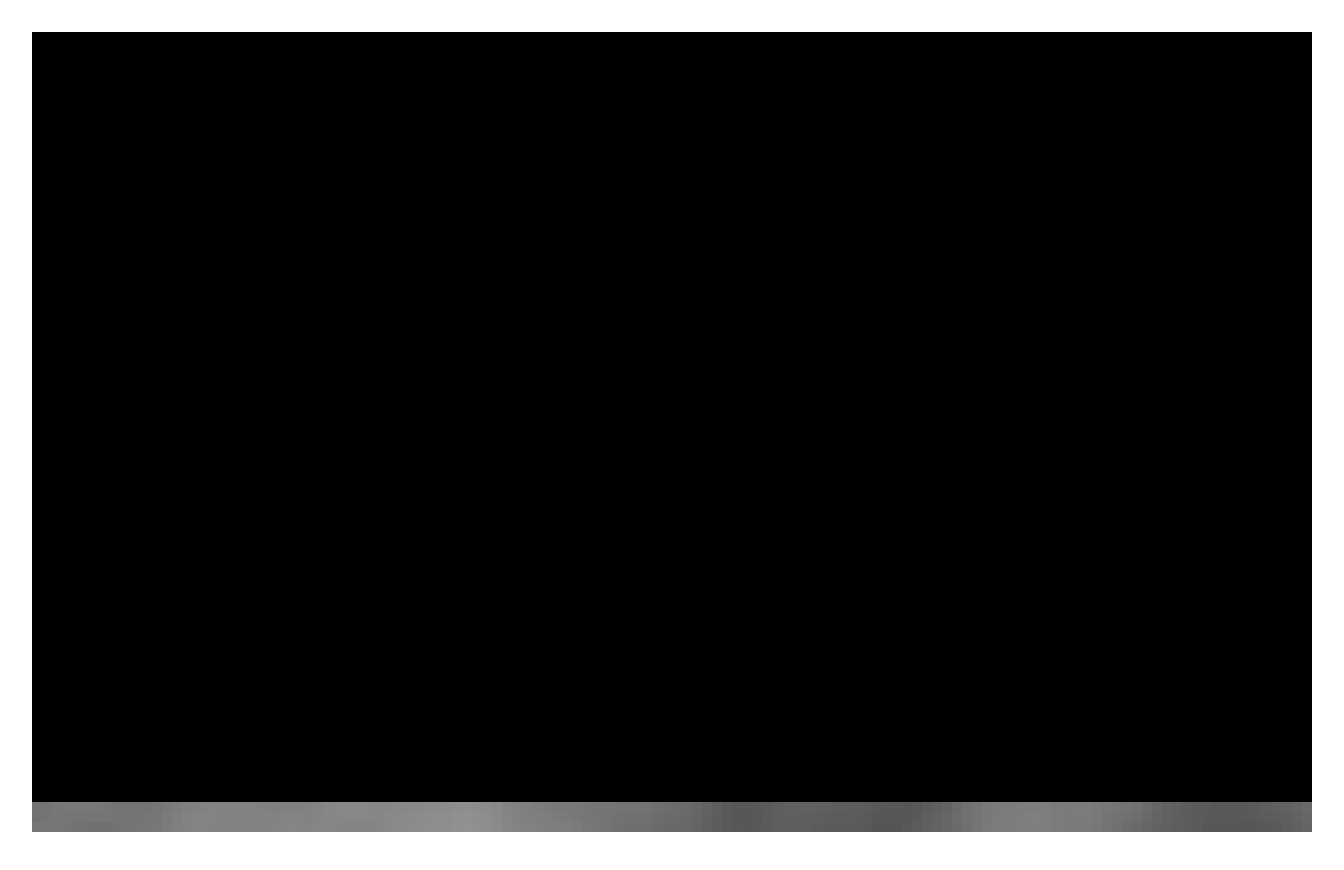
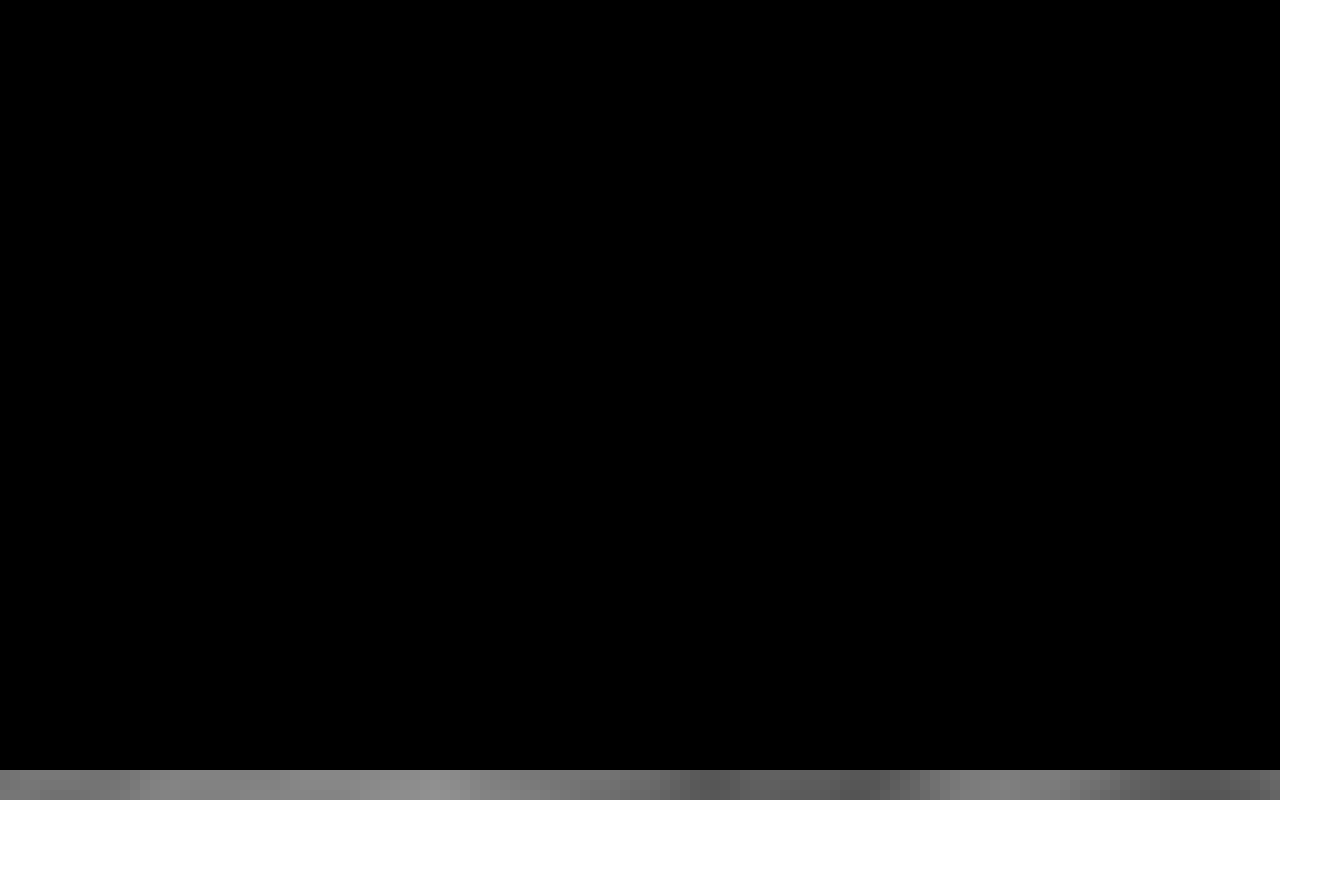
Before and after one commit to shaoruu/automata, a Svelte app: page / in a window 1280 px wide. Shown: the whole page, 1344 px wide, since content can reach past the window. After the commit the page ends 800 px from the top, so only its background shows below. Built offline with nearby package versions, Linux system fonts and the light colour scheme.

Commit message:
fix: style

```diff
--- a/package.json
+++ b/package.json
@@ -12,10 +12,14 @@
   "devDependencies": {
     "@sveltejs/vite-plugin-svelte": "^3.0.2",
     "@tsconfig/svelte": "^5.0.2",
+    "@types/p5": "^1.7.6",
     "svelte": "^4.2.12",
     "svelte-check": "^3.6.7",
     "tslib": "^2.6.2",
     "typescript": "^5.2.2",
     "vite": "^5.2.0"
+  },
+  "dependencies": {
+    "p5": "^1.9.2"
   }
 }
--- a/src/app.css
+++ b/src/app.css
@@ -1,79 +1,12 @@
-:root {
-  font-family: Inter, system-ui, Avenir, Helvetica, Arial, sans-serif;
-  line-height: 1.5;
-  font-weight: 400;
-
-  color-scheme: light dark;
-  color: rgba(255, 255, 255, 0.87);
-  background-color: #242424;
-
-  font-synthesis: none;
-  text-rendering: optimizeLegibility;
-  -webkit-font-smoothing: antialiased;
-  -moz-osx-font-smoothing: grayscale;
+* {
+  box-sizing: border-box;
+  padding: 0;
+  margin: 0;
 }
 
-a {
-  font-weight: 500;
-  color: #646cff;
-  text-decoration: inherit;
+body,
+html {
+  width: 100vw;
+  height: 100vh;
+  overflow: hidden;
 }
-a:hover {
-  color: #535bf2;
-}
-
-body {
-  margin: 0;
-  display: flex;
-  place-items: center;
-  min-width: 320px;
-  min-height: 100vh;
-}
-
-h1 {
-  font-size: 3.2em;
-  line-height: 1.1;
-}
-
-.card {
-  padding: 2em;
-}
-
-#app {
-  max-width: 1280px;
-  margin: 0 auto;
-  padding: 2rem;
-  text-align: center;
-}
-
-button {
-  border-radius: 8px;
-  border: 1px solid transparent;
-  padding: 0.6em 1.2em;
-  font-size: 1em;
-  font-weight: 500;
-  font-family: inherit;
-  background-color: #1a1a1a;
-  cursor: pointer;
-  transition: border-color 0.25s;
-}
-button:hover {
-  border-color: #646cff;
-}
-button:focus,
-button:focus-visible {
-  outline: 4px auto -webkit-focus-ring-color;
-}
-
-@media (prefers-color-scheme: light) {
-  :root {
-    color: #213547;
-    background-color: #ffffff;
-  }
-  a:hover {
-    color: #747bff;
-  }
-  button {
-    background-color: #f9f9f9;
-  }
-}
```
Also changed, not shown: src/lib/Counter.svelte (deleted, +0 -10 lines), 1 other file (tests, documents, lock files or other folders).
